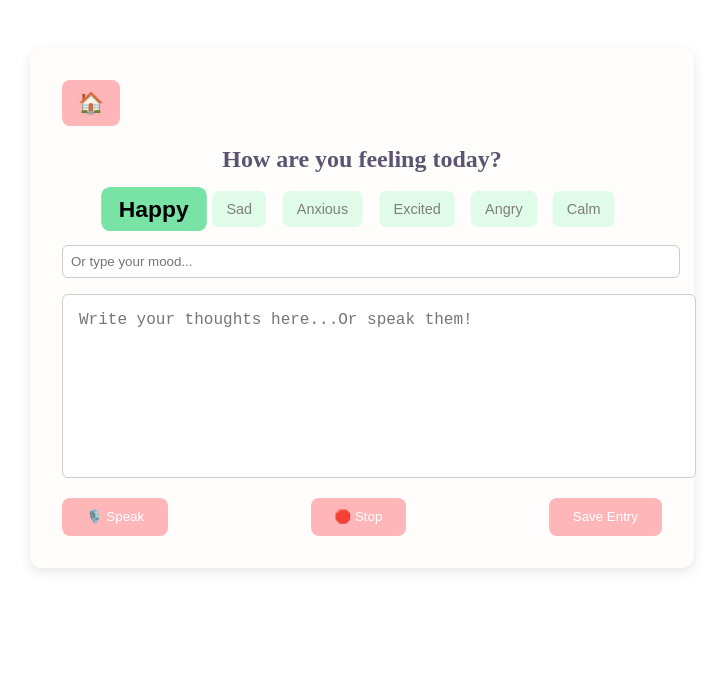
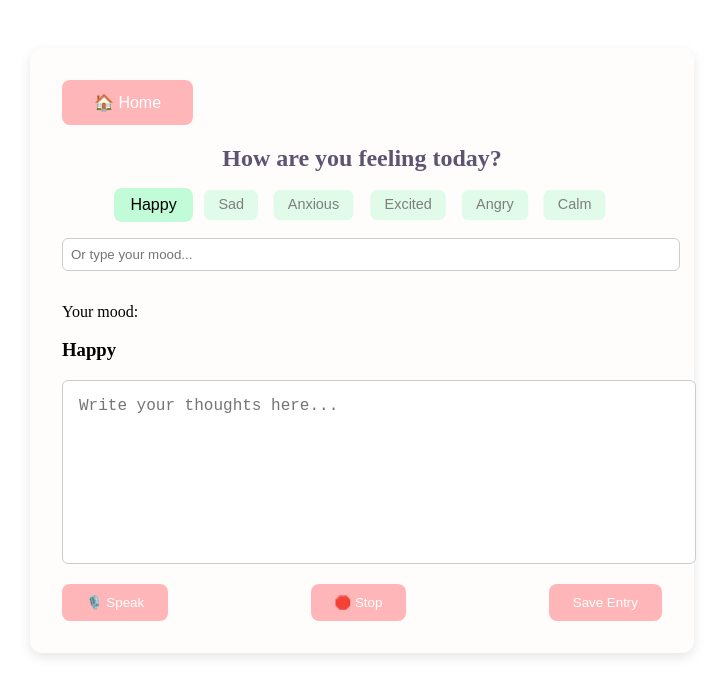
Before and after one commit to ShaynaMBarclay/vent2me, a React (Vite) app: page /journal in a window 1280 px wide. Both pictures are taken after a click on the button "Happy". Shown: the top 696 px of the page, without its empty margins (278-1005 px from the left). Built offline with nearby package versions, Linux system fonts and the light colour scheme; the HTML template or start-up script is replaced by a standard one.

Commit message:
fixed moods

```diff
--- a/src/pages/Journal.jsx
+++ b/src/pages/Journal.jsx
@@ -10,9 +10,9 @@ function Journal() {
   const [entry, setEntry] = useState('');
   const [isListening, setIsListening] = useState(false);
   const recognitionRef = useRef(null);
-  const isListeningRef = useRef(false); // 🔧 New ref to track up-to-date listening state
   const navigate = useNavigate();
 
+  // Voice recognition setup
   useEffect(() => {
     if (!('webkitSpeechRecognition' in window || 'SpeechRecognition' in window)) {
       alert('Sorry, your browser does not support voice-to-text.');
@@ -41,18 +41,17 @@ function Journal() {
     };
 
     recognition.onend = () => {
-      if (isListeningRef.current) {
-        recognition.start(); // 🔁 Restart only if listening should continue
+      if (isListening) {
+        recognition.start(); // auto-restart if needed
       }
     };
 
     recognitionRef.current = recognition;
-  }, []);
+  }, [isListening]);
 
   const startListening = () => {
     if (recognitionRef.current && !isListening) {
       setIsListening(true);
-      isListeningRef.current = true; // ✅ Sync ref
       recognitionRef.current.start();
     }
   };
@@ -60,7 +59,6 @@ function Journal() {
   const stopListening = () => {
     if (recognitionRef.current && isListening) {
       setIsListening(false);
-      isListeningRef.current = false; // ✅ Sync ref
       recognitionRef.current.stop();
       setEntry((prev) => prev.trim());
     }
@@ -68,10 +66,9 @@ function Journal() {
 
   const handleSubmit = (e) => {
     e.preventDefault();
-    const mood = customMood || selectedMood;
+    const mood = selectedMood;
     console.log('Mood:', mood);
     console.log('Entry:', entry);
-    // Save entry later to backend/localStorage
     setSelectedMood('');
     setCustomMood('');
     setEntry('');
@@ -79,53 +76,59 @@ function Journal() {
 
   return (
     <div className="journal-container">
-      {/* Header */}
+      {/* Header with Home Button */}
       <div className="journal-header">
-        <button onClick={() => navigate('/')} className="journalhome-button">
-          🏠
+        <button onClick={() => navigate('/')} className="home-button">
+          🏠 Home
         </button>
         <h2>How are you feeling today?</h2>
       </div>
 
-
       {/* Mood Buttons */}
       <div className="mood-buttons">
-        {moods.map((mood) => {
-          const isSelected =
-            selectedMood === mood ||
-            (!selectedMood && customMood.toLowerCase() === mood.toLowerCase());
-          return (
+        {moods.map((mood) => (
           <button
             key={mood}
-              className={`mood-button ${
-                isSelected ? 'selected' : selectedMood || customMood ? 'dimmed' : ''
-              }`}
+            className={`mood-button ${selectedMood && selectedMood !== mood ? 'dimmed' : ''}`}
             onClick={() => setSelectedMood(mood)}
           >
             {mood}
           </button>
-          );
-        })}
+        ))}
       </div>
 
-     {/* custom mood input */}
+      {/* Custom Mood Input */}
       <input
         className="custom-mood"
         type="text"
         placeholder="Or type your mood..."
         value={customMood}
         onChange={(e) => setCustomMood(e.target.value)}
-
+        onKeyDown={(e) => {
+          if (e.key === 'Enter' && customMood.trim() !== '') {
+            setSelectedMood(customMood.trim());
+            setCustomMood('');
+          }
+        }}
       />
 
+      {/* Highlighted Mood */}
+      {selectedMood && (
+        <div className="highlighted-mood">
+          <p>Your mood:</p>
+          <h3>{selectedMood}</h3>
+        </div>
+      )}
+
+      {/* Journal Entry */}
       <textarea
         className="journal-entry"
-        placeholder="Write your thoughts here...Or speak them!"
+        placeholder="Write your thoughts here..."
         value={entry}
         onChange={(e) => setEntry(e.target.value)}
       />
 
-      {/* Voice Controls & Save */}
+      {/* Action Buttons */}
       <div className="journal-actions">
         <button onClick={startListening} className="voice-button" disabled={isListening}>
           🎙️ Speak
```
Lines whose indentation alone changed are shown as unchanged.
